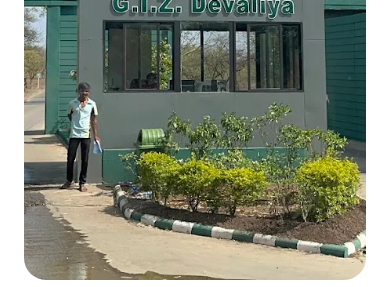
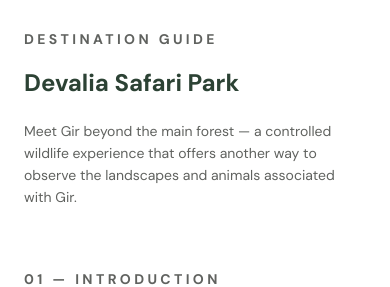
Before and after one commit to isha24114/Devalia, a Next.js app: page / in a window 390 px wide. Shown: the part 400-687 px from the top of the page. Built offline with nearby package versions, Linux system fonts and the light colour scheme.

Commit message:
Update changes

```diff
--- a/src/app/globals.css
+++ b/src/app/globals.css
@@ -100,3 +100,42 @@
     padding-inline: 24px;
   }
 }
+
+/* Responsive hero and header sections */
+@media (max-width: 1024px) {
+  .frame-22 {
+    height: 500px !important;
+  }
+}
+
+@media (max-width: 768px) {
+  .frame-22 {
+    height: 400px !important;
+  }
+
+  .display-40 {
+    font-size: 32px !important;
+    line-height: 1.2 !important;
+  }
+
+  .body-17 {
+    font-size: 15px !important;
+    line-height: 26px !important;
+  }
+}
+
+@media (max-width: 480px) {
+  .frame-22 {
+    height: 280px !important;
+  }
+
+  .display-40 {
+    font-size: 24px !important;
+    line-height: 1.1 !important;
+  }
+
+  .body-17 {
+    font-size: 14px !important;
+    line-height: 22px !important;
+  }
+}
```
